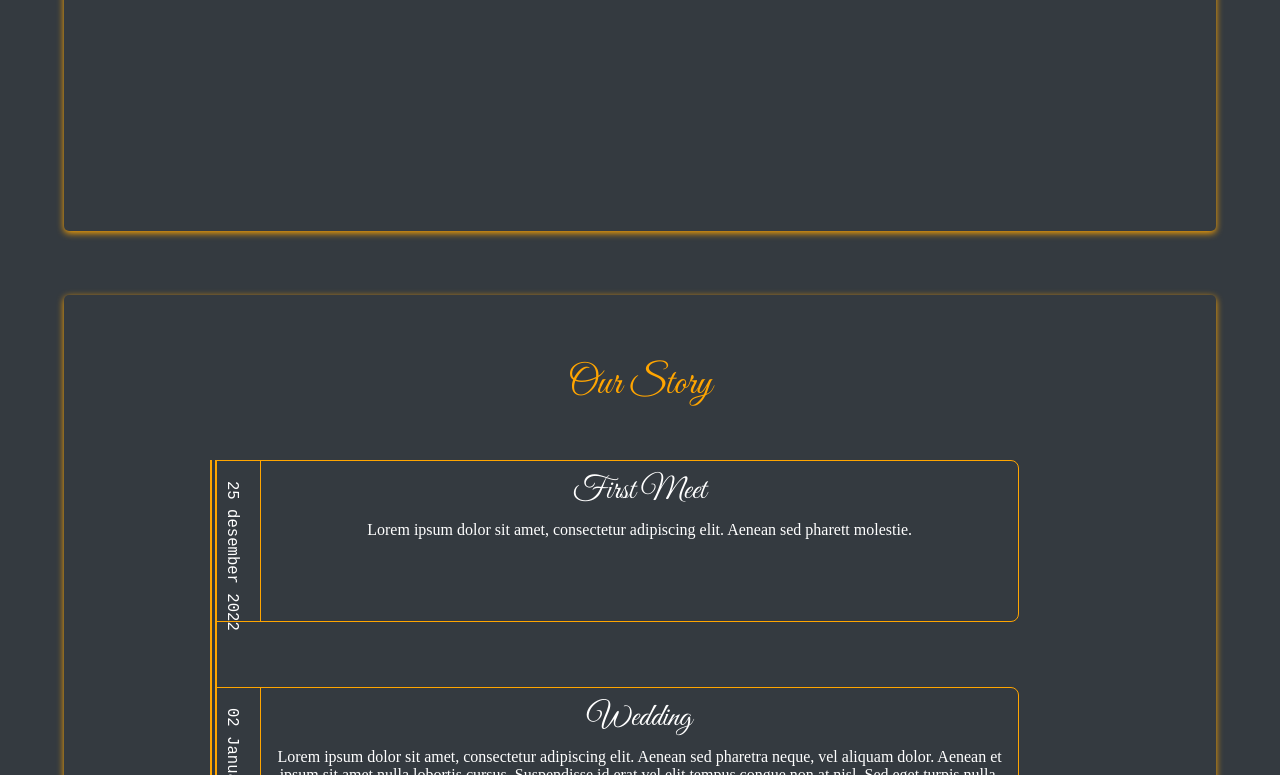
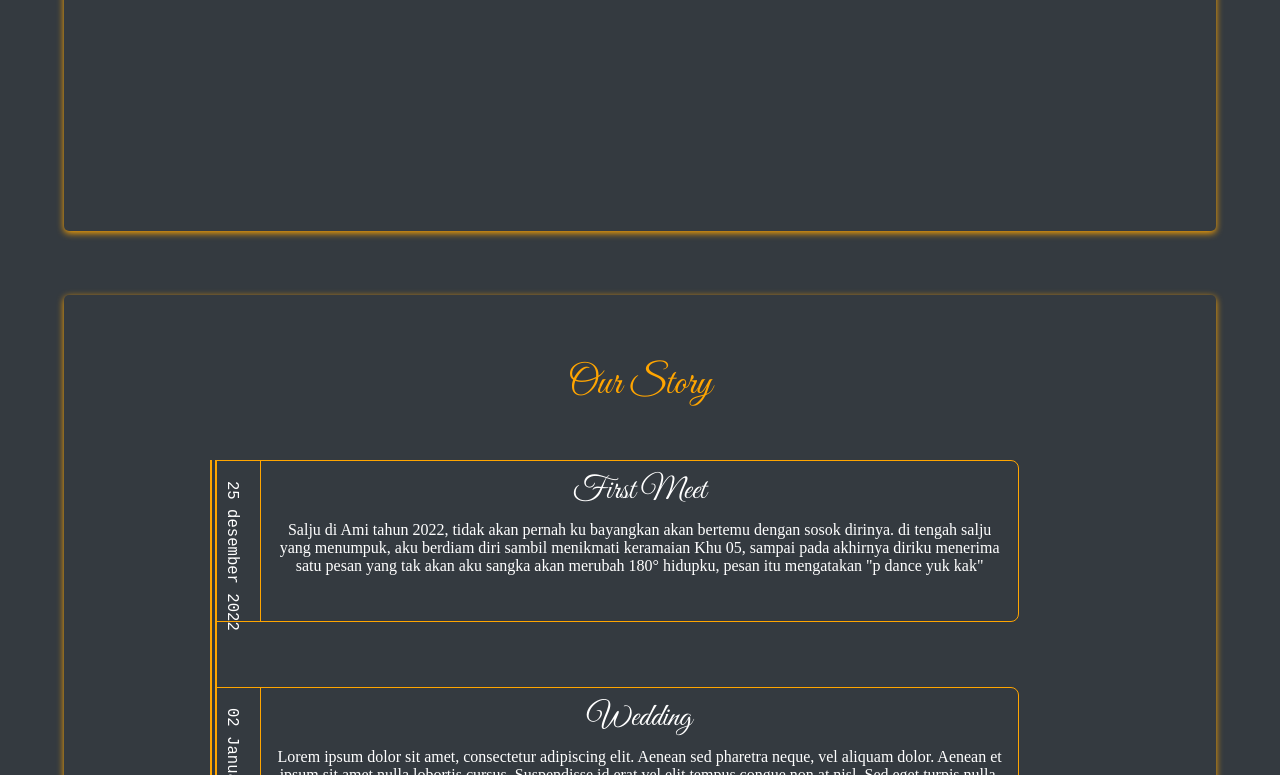
Before and after one commit to scriptkiddo0/ourwedding, a plain HTML site: page index.html in a window 1280 px wide. Shown: the part 2691-3466 px from the top of the page. Drawn offline with nearby package versions, Linux system fonts and the light colour scheme.

Commit message:
Update index.html

```diff
--- a/index.html
+++ b/index.html
@@ -54,7 +54,7 @@
       <h3 class="text-couple" data-aos="fade-up">
         Hisokaa
       </h3>
-      <p data-aos="zoom-in">Cowo paling ganteng di ami</p>
+      <p data-aos="zoom-in">Cowo paling jago dance di ami</p>
       <br>
       <h3 class="amp-couple">&amp;</h3>
       <br>
@@ -98,7 +98,8 @@
             25 desember 2022
           </p>
           <p>
-            Lorem ipsum dolor sit amet, consectetur adipiscing elit. Aenean sed pharett molestie.
+            Salju di Ami tahun 2022, tidak akan pernah ku bayangkan akan bertemu dengan sosok dirinya.
+di tengah salju yang menumpuk, aku berdiam diri sambil menikmati keramaian Khu 05, sampai pada akhirnya diriku menerima satu pesan yang tak akan aku sangka akan merubah 180° hidupku, pesan itu mengatakan "p dance yuk kak"
           </p>
         </div>
         <div class="tm-part" data-aos="flip-up" data-aos-delay="0">
```
